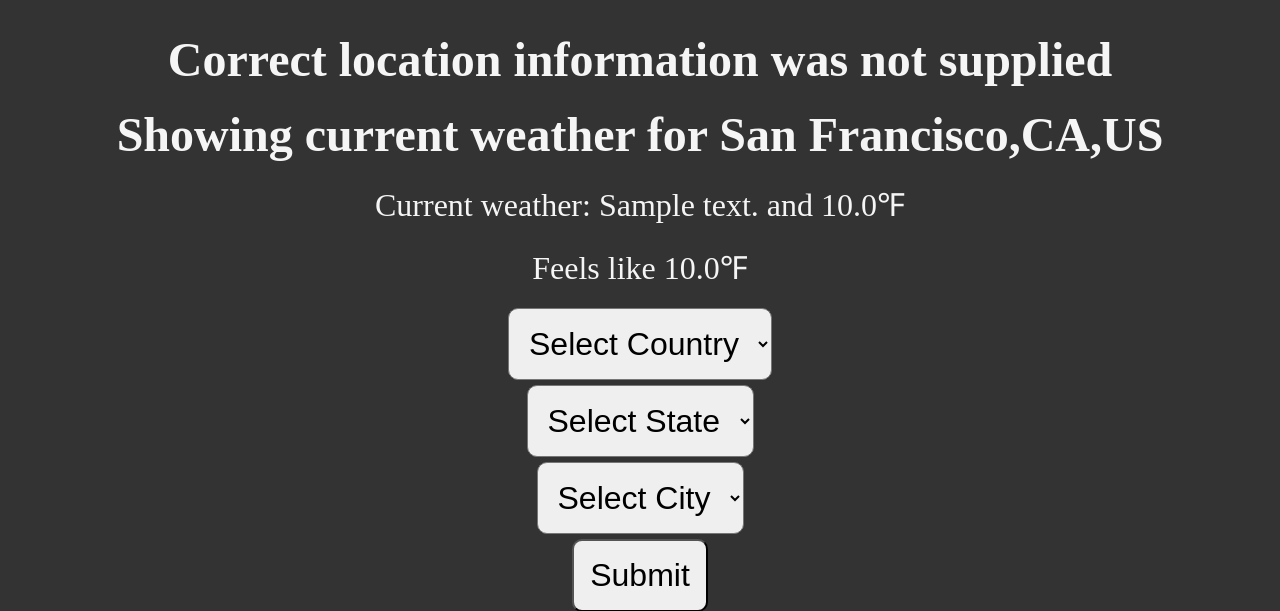
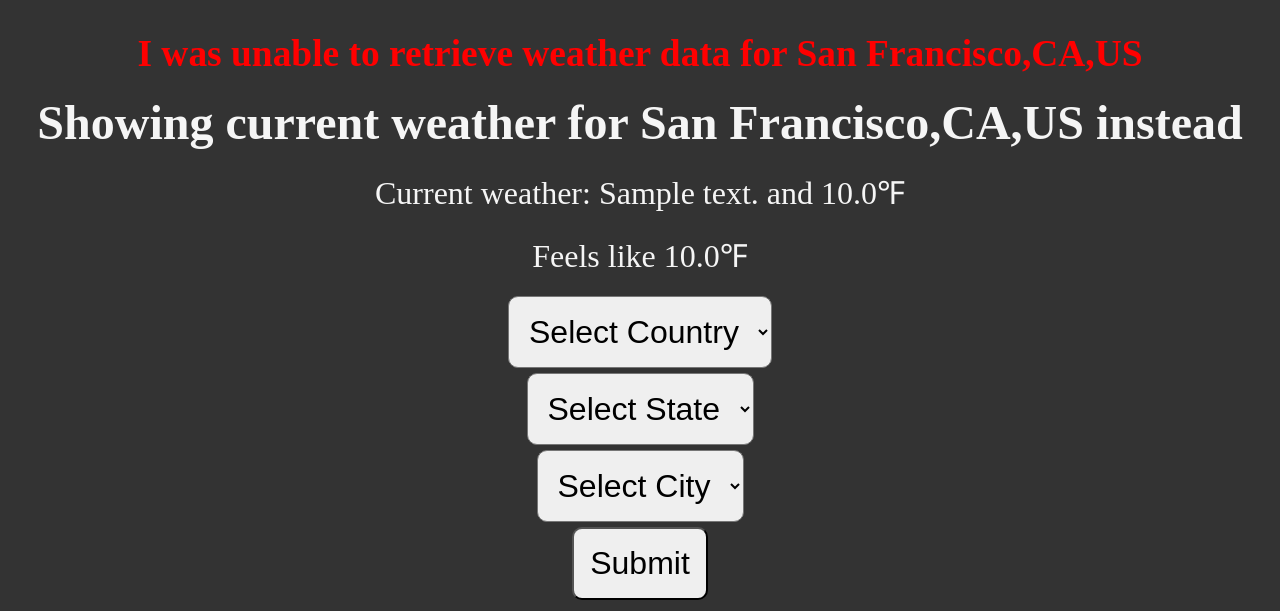
Before and after one commit to robertlent/flask_weather_getter, a Flask app: page /weather in a window 1280 px wide. Shown: the top 611 px of the page. Run offline with Flask 3, Linux system fonts and the light colour scheme; a database or web service that is not in the repository returns one stand-in record (values such as "Sample title"); data that the repository does not hold is empty.

Commit message:
fix: handle error when api returns code 404
Handled the server error returned when the api has no data for a city.
Updated the message that is displayed when an error has occurred:
- 'Missing args' message if any of the args are missing.
- 'Unable to retrieve weather data' message if the api returns code 404

```diff
--- a/server.py
+++ b/server.py
@@ -17,6 +17,7 @@ def get_weather():
     state = request.args.get("state")
     country = request.args.get("country")
     err = False
+    err_msg = ""
 
     if all([city is not None, city != '',
             state is not None, state != '',
@@ -26,6 +27,7 @@ def get_weather():
         country = request.args.get('country').strip()
     else:
         err = True
+        err_msg = 'City, State, or Country parameter was missing'
         city = 'San Francisco'
         state = 'CA'
         country = 'US'
@@ -34,13 +36,20 @@ def get_weather():
 
     weather_data = get_current_weather(city)
 
+    if not weather_data['cod'] == 200:
+        err = True
+        err_msg = f'I was unable to retrieve weather data for {city}'
+        city = 'San Francisco,CA,US'
+        weather_data = get_current_weather(city)
+
     return render_template(
         "weather.html",
         title=city,
         status=weather_data["weather"][0]["description"].capitalize(),
         temp=f"{weather_data['main']['temp']:.1f}",
         feels_like=f"{weather_data['main']['feels_like']:.1f}",
-        err=err
+        err=err,
+        err_msg=err_msg
     )
 
 
--- a/static/styles/style.css
+++ b/static/styles/style.css
@@ -16,10 +16,15 @@ body {
 
 h1,
 h2,
+h3,
 p {
     display: block;
     text-align: center;
     margin: 0 auto 20px auto;
+}
+
+h3 {
+    color: red;
 }
 
 select,
--- a/templates/weather.html
+++ b/templates/weather.html
@@ -14,8 +14,8 @@
 
     {% else %}
 
-    <h2>Correct location information was not supplied</h2>
-    <h2>Showing current weather for {{ title }}</h2>
+    <h3>{{ err_msg }}</h3>
+    <h2>Showing current weather for {{ title }} instead</h2>
 
     {% endif %}
 
```
